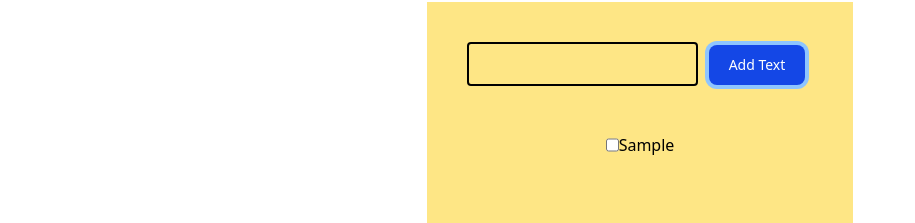
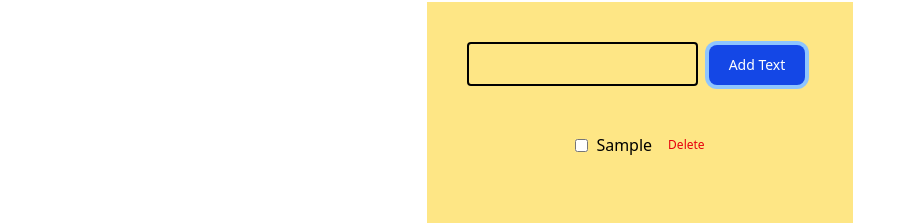
Before and after one commit to iamsayeeduddin/fsa-react-11, a React (Vite) app: page /todo in a window 1280 px wide. Both pictures are taken after typing "Sample" into the empty fields and a click on the button "Add Text". Shown: the part 427-650 px from the top of the page, without its empty margins (0-915 px from the left). Built offline with nearby package versions, Linux system fonts and the light colour scheme.

Commit message:
useReducer

```diff
--- a/src/components/todo/TodoPage.jsx
+++ b/src/components/todo/TodoPage.jsx
@@ -1,49 +1,75 @@
-import React, { useState } from "react";
+import React, { useState, useReducer } from "react";
+
+const taskReducer = (state, action) => {
+  switch (action.type) {
+    case "ADD_TASK": {
+      const newId = state.length === 0 ? 1 : state[state.length - 1].id + 1;
+      return [
+        ...state,
+        {
+          id: newId,
+          task: action.payload,
+          isActive: true,
+        },
+      ];
+    }
+    case "TOGGLE_TASK": {
+      return state.map((tsk) =>
+        tsk.id === action.payload
+          ? { ...tsk, isActive: !tsk.isActive }
+          : tsk
+      );
+    }
+    case "DELETE_TASK": {
+      return state.filter((tsk) => tsk.id !== action.payload);
+    }
+    case "EDIT_TASK": {
+      return state.map((tsk) =>
+        tsk.id === action.payload.id
+          ? { ...tsk, task: action.payload.task }
+          : tsk
+      );
+    }
+    default:
+      return state;
+  }
+};
 
 const TodoPage = () => {
   const [task, setTask] = useState("");
-  const [tasks, setTasks] = useState([]);
+  const [tasks, dispatch] = useReducer(taskReducer, []);
+
   const handleTextChange = (e) => {
     setTask(e.target.value);
   };
 
   const addTask = () => {
-    let taskArr = [...tasks];
-    if (taskArr.length === 0) {
-      taskArr.push({
-        id: 1,
-        task,
-        isActive: true,
-      });
-    } else {
-      taskArr.push({
-        id: taskArr[taskArr.length - 1].id + 1,
-        task,
-        isActive: true,
-      });
+    if (task.trim() !== "") {
+      dispatch({ type: "ADD_TASK", payload: task });
+      setTask("");
     }
-    setTasks(taskArr);
-    setTask("");
   };
 
-  const handleTaskChange = (id, checked) => {
-    let tskArr = [...tasks];
-    let idx = tskArr.findIndex((val) => val.id === id);
-    if (idx > -1) {
-      tskArr[idx] = {
-        ...tskArr[idx],
-        isActive: checked,
-      };
-    }
+  const handleTaskChange = (id) => {
+    dispatch({ type: "TOGGLE_TASK", payload: id });
+  };
 
-    setTasks(tskArr);
+  const deleteTask = (id) => {
+    dispatch({ type: "DELETE_TASK", payload: id });
   };
+
+  // Optional: Edit task logic can be added here
 
   return (
     <div className="flex justify-center items-center h-screen">
       <div className="w-1/3 h-2/3 bg-amber-200">
         <div className="flex justify-between items-baseline p-10">
-          <input onChange={handleTextChange} value={task} type="text" className="border-2 rounded p-2 w-2/3 flex justify-between" />
+          <input
+            onChange={handleTextChange}
+            value={task}
+            type="text"
+            className="border-2 rounded p-2 w-2/3 flex justify-between"
+          />
           <button
             onClick={addTask}
             className="text-white bg-blue-700 hover:bg-blue-800 focus:ring-4 focus:ring-blue-300 font-medium rounded-lg text-sm px-5 py-2.5 me-2 mb-2"
@@ -53,14 +79,22 @@ const TodoPage = () => {
         </div>
         <div className="w-full">
           <ul className="flex flex-col items-center">
-            {tasks.map((tsk) => {
-              return (
-                <li key={tsk.id + "task"} className="flex">
-                  <input type="checkbox" checked={!tsk.isActive} onChange={(e) => handleTaskChange(tsk.id, !e.target.checked)} />
-                  <p className={!tsk.isActive ? "line-through" : ""}>{tsk.task}</p>
-                </li>
-              );
-            })}
+            {tasks.map((tsk) => (
+              <li key={tsk.id + "task"} className="flex items-center gap-2 mb-2">
+                <input
+                  type="checkbox"
+                  checked={!tsk.isActive}
+                  onChange={() => handleTaskChange(tsk.id)}
+                />
+                <p className={!tsk.isActive ? "line-through" : ""}>{tsk.task}</p>
+                <button
+                  onClick={() => deleteTask(tsk.id)}
+                  className="ml-2 text-xs text-red-600 hover:underline"
+                >
+                  Delete
+                </button>
+              </li>
+            ))}
           </ul>
         </div>
       </div>
```
